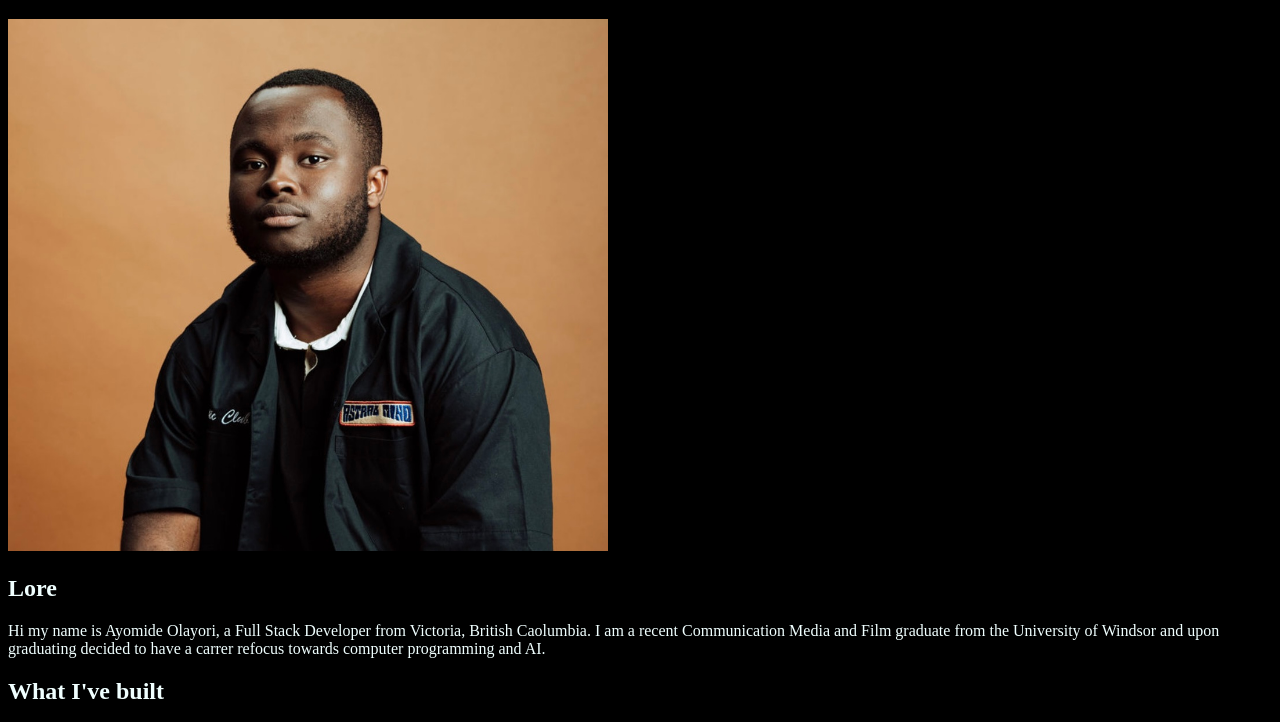
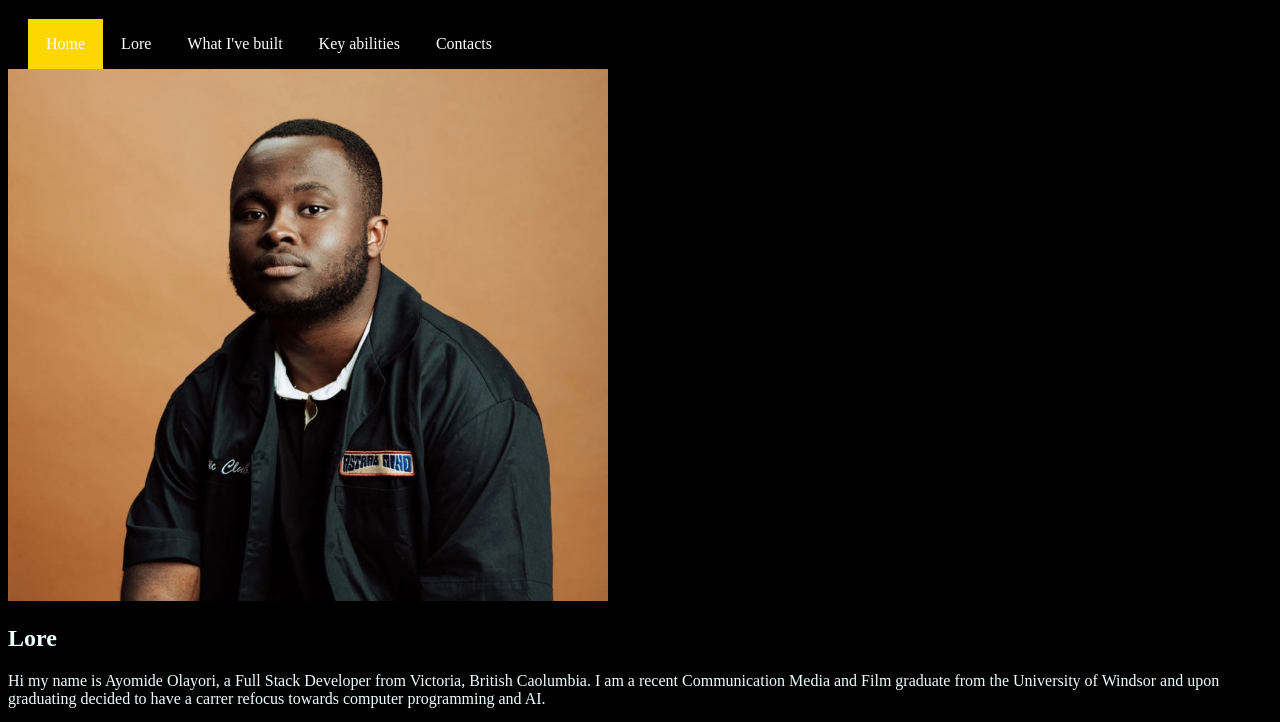
Before and after one commit to Pan7her77/portfolio, a plain HTML site: page index.html in a window 1280 px wide. Shown: the part 61-783 px from the top of the page. Drawn offline with Linux system fonts and the light colour scheme.

Commit message:
added navbar and cleaned up

```diff
--- a/index.html
+++ b/index.html
@@ -10,17 +10,30 @@
         <h1>Ayomide Olayori</h1>
         </div>
 
+        <nav class="navbar">
+            <!-- <div class="top">
+                <a href="index.html">Ayomide</a>
+            </div> -->
+            <ul class="nav-links">
+                <li><a href="#Heading" class="active">Home</a></li>
+                <li><a href="#Lore-tab">Lore</a></li>
+                <li><a href="#Projects">What I've built</a></li>
+                <li><a href="#Skill-tree">Key abilities</a></li>
+                <li><a href="#Contacts">Contacts</a></li>
+            </ul>
+        </nav>
+
         <img src="./resources/IMG_3587.jpg" class="Image1" alt="Image of Ayomide">
 
 
         <!--Summary-->
-        <div class="Lore_tab">
+        <section id="Lore-tab" class="Lore_tab">
             <h2>Lore</h2>
             <p>Hi my name is Ayomide Olayori, a Full Stack Developer from Victoria, British Caolumbia. I am a recent Communication Media and Film graduate from the University of Windsor and upon graduating decided to have a carrer refocus towards computer programming and AI.</p>
-        </div>
+        </section>
 
         <!--Projects section-->
-        <div class="projects">
+        <section id="Projects" class="projects">
             <h2>What I've built</h2>
             <ul>
                 <li>Random Wisdom Generator</li>
@@ -31,10 +44,10 @@
                     <h3>Code snippet</h3>
                     <img src="./resources/Screenshot 2025-05-10 at 1.03.53 am.png" class="pro2">
             </ul>
-        </div>
+        </section>
 
         <!--Skill Section-->
-        <div class="skill_tree">
+        <section id="Skill-tree" class="skill_tree">
             <h2>Key abilities</h2>
             <ul>
                 <li>HTML</li>
@@ -47,12 +60,13 @@
                 <li>Python</li>
                 <li>Chrome</li>
             </ul>
-        </div>
+        </section>
 
         <!--Contacts section-->
-        <div class="contact">
+        <section id="Contacts" class="contact">
+            <h2>Contacts</h2>
             <a href="https://www.linkedin.com/in/ayomide-olayori-130559226/" class="linkedin"><img src="./resources/link.webp" alt="linkedin profile"></a>
             <a href="https://github.com/Pan7her77" class="github"><img src="./resources/github.webp" alt="github profile"></a>
-        </div>
+        </section>
     </body>
 </html>
--- a/style.css
+++ b/style.css
@@ -22,5 +22,58 @@ body {
 }
 
 .linkedin {
-    width: 800px;
+    width: 500px;
 }
+
+.github {
+    width: 500px;
+}
+
+.navbar {
+    background-color: black;
+    overflow: hidden;
+    display: flex;
+    justify-content: space-between;
+    align-items: center;
+    padding: 0 20px;
+}
+
+.logo a {
+    color: white;
+    font-size: 24px;
+    text-decoration: none;
+    font-weight: bold;
+}
+
+.nav-links {
+    list-style-type: none;
+    margin: 0;
+    padding: 0;
+    display: flex;
+}
+
+.nav-links li {
+    margin: 0;
+    padding: 0;
+}
+
+.nav-links li a {
+    display: block;
+    color: white;
+    text-align: center;
+    padding: 16px 18px;
+    text-decoration: none;
+    transition: background-color 0.3s;
+}
+
+.nav-links li a:hover {
+    background-color: greenyellow;
+}
+
+.active {
+    background-color: gold;
+}
+
+html {
+    scroll-behavior: smooth;
+}
```
